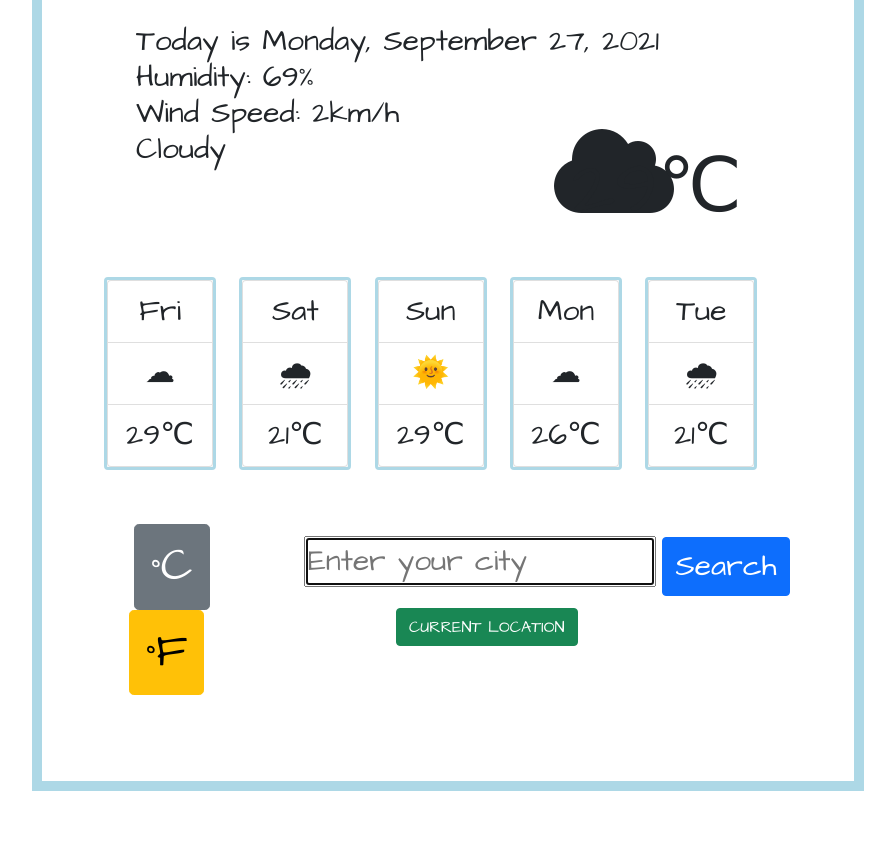
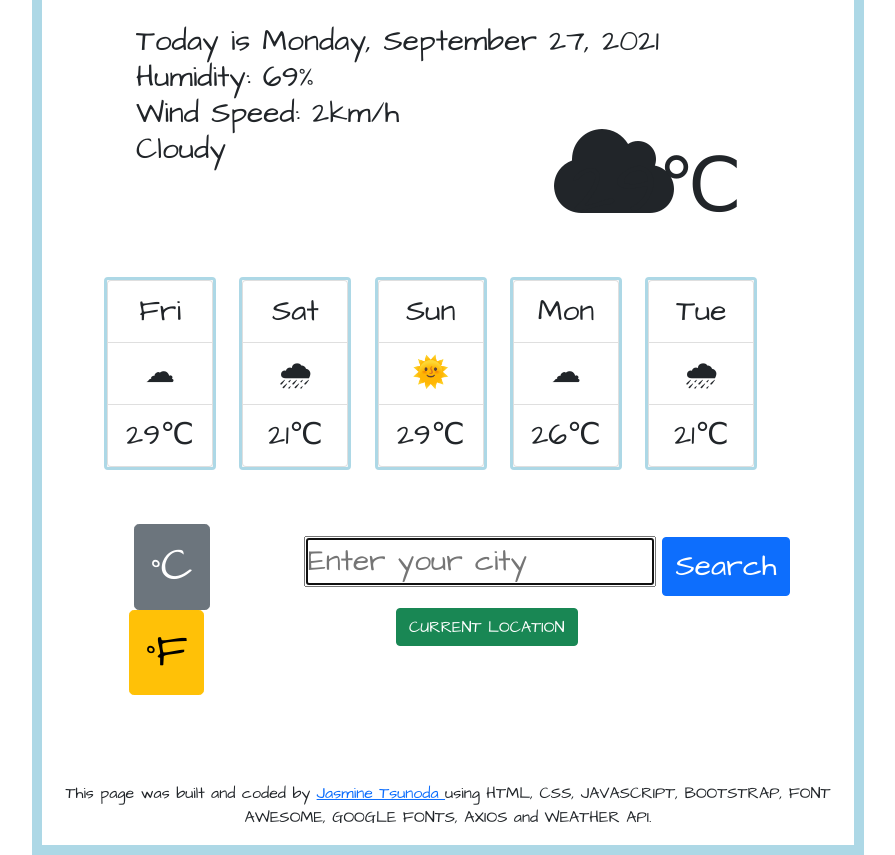
Before and after one commit to KpopMama07/Vanilla-Weather-App-Imperial, a plain HTML site: page index.html in a window 1280 px wide. Shown: the part 183-1038 px from the top of the page, without its empty margins (192-1087 px from the left). Before the commit the page ends 974 px from the top, so only its background shows below. Drawn offline with nearby package versions, Linux system fonts and the light colour scheme; no server answers.

Commit message:
Added developer info and CSS style to bottom of the page

```diff
--- a/index.html
+++ b/index.html
@@ -117,6 +117,17 @@
           ></sup
         >
       </form>
+      <p class="info">
+        This page was built and coded by
+        <a
+          href="https://www.linkedin.com/in/jasmine-tsunoda89/"
+          target="_blank"
+        >
+          Jasmine Tsunoda
+        </a>
+        using HTML, CSS, JAVASCRIPT, BOOTSTRAP, FONT AWESOME, GOOGLE FONTS,
+        AXIOS and WEATHER API.
+      </p>
     </div>
     <script src="src/index.js"></script>
   </body>
--- a/src/styles.css
+++ b/src/styles.css
@@ -76,3 +76,7 @@ ul {
   bottom: 80px;
   font-size: 45px;
 }
+
+.info {
+  text-align: center;
+}
```
